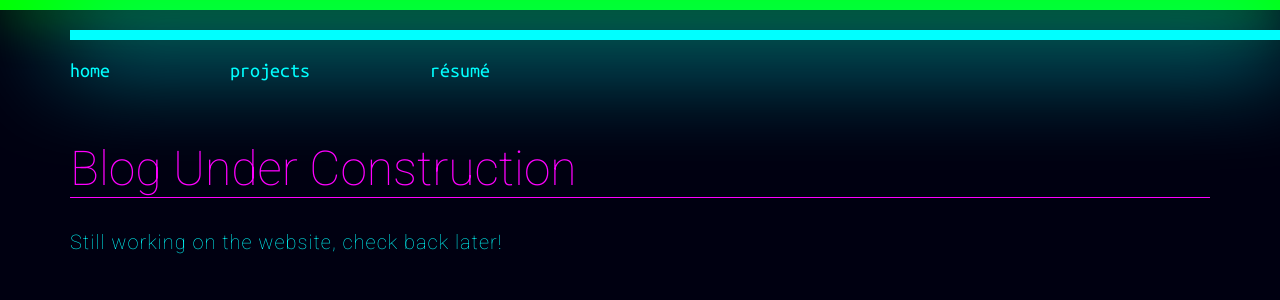
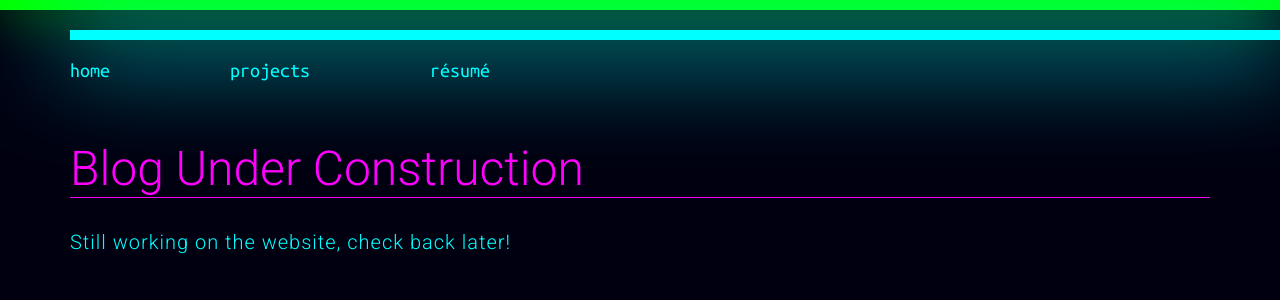
Before and after one commit to pjreddie/pjreddie.com, a Django app: template pjreddie/templates/blog.html in a window 1280 px wide. Shown: the top 300 px of the page. Run offline with Django 3.2, Linux system fonts and the light colour scheme; the template is opened without the code that fills it, so the values that code supplies are empty; some web fonts are replaced.

Commit message:
Hedging on font weight, linux sucks

```diff
--- a/pjreddie/core/static/css/base.css
+++ b/pjreddie/core/static/css/base.css
@@ -4,7 +4,7 @@ html, body{
 	margin:0;
 	padding:0;
 	background-color:transparent;
-	font-weight:100;
+	font-weight:300;
 }
 pre{
     padding:1em;
@@ -59,20 +59,20 @@ html{
 
 h1{
 	font-size:48px;
-	font-weight:100;
+	font-weight:300;
 	color:#f0f;
 	border-bottom:solid 1px #f0f;
 }
 h2{
-	font-weight:100;
+	font-weight:300;
 	color:#f80;
 }
 h3{
-	font-weight:100;
+	font-weight:300;
 	color:#ff0;
 }
 h4{
-	font-weight:100;
+	font-weight:300;
 	color:#f00;
 }
 
```
